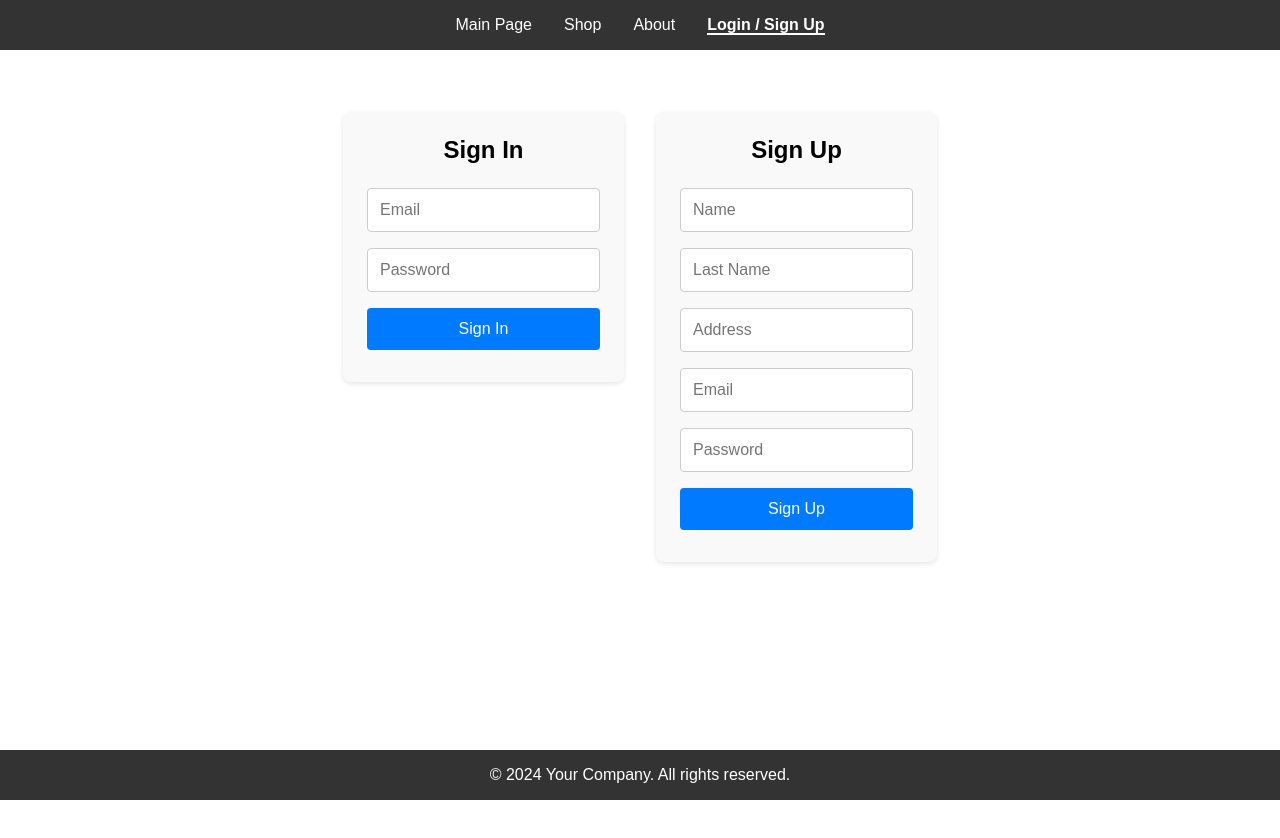
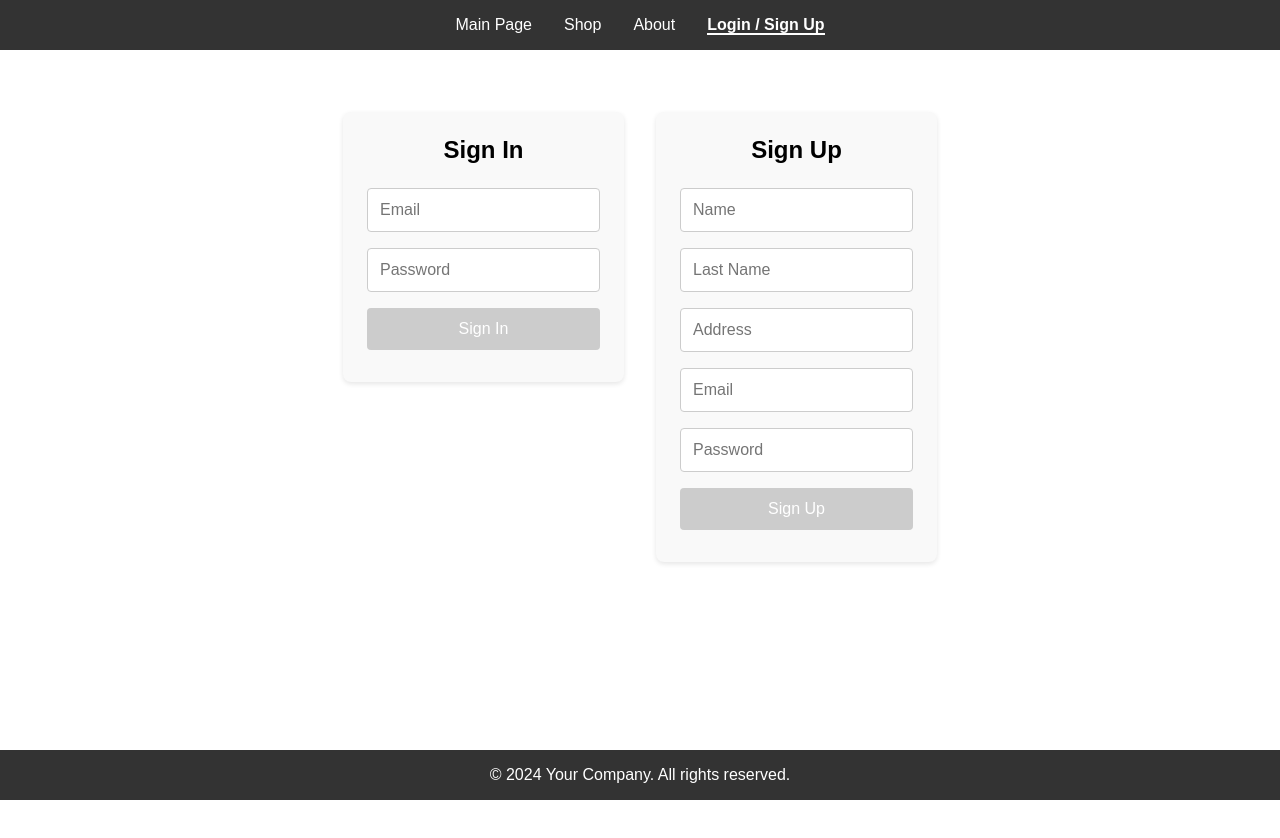
Before and after one commit to MichaelEight/simple-online-shop, a React (Create React App) app: page /auth in a window 1280 px wide. Shown: the top 838 px of the page. Built offline with nearby package versions, Linux system fonts and the light colour scheme; no server answers.

Commit message:
feedback messages, cooldown added

```diff
--- a/src/pages/AuthPage.css
+++ b/src/pages/AuthPage.css
@@ -47,7 +47,12 @@
   transition: background-color 0.3s;
 }
 
-.auth-section button:hover {
+.auth-section button:disabled {
+  background-color: #ccc;
+  cursor: not-allowed;
+}
+
+.auth-section button:hover:not(:disabled) {
   background-color: #0056b3;
 }
 
@@ -82,3 +87,9 @@
 .welcome-section button:hover {
   background-color: #0056b3;
 }
+
+.feedback {
+  margin-top: 1rem;
+  font-size: 1rem;
+  text-align: center;
+}
--- a/src/pages/AuthPage.js
+++ b/src/pages/AuthPage.js
@@ -13,6 +13,9 @@ function AuthPage() {
   const [name, setName] = useState('');
   const [lastname, setLastname] = useState('');
   const [address, setAddress] = useState('');
+  const [feedback, setFeedback] = useState('');
+  const [feedbackColor, setFeedbackColor] = useState('');
+  const [buttonCooldown, setButtonCooldown] = useState(false);
 
   useEffect(() => {
     const unsubscribe = onAuthStateChanged(auth, async (user) => {
@@ -47,9 +50,14 @@ function AuthPage() {
       localStorage.setItem('user', JSON.stringify(userData));
       setUserData(userData);
       setIsLoggedIn(true);
+      setFeedback('Sign up successful!');
+      setFeedbackColor('green');
     } catch (error) {
-      console.error('Error signing up:', error);
+      setFeedback(`Error signing up: ${error.message}`);
+      setFeedbackColor('red');
     }
+    setButtonCooldown(true);
+    setTimeout(() => setButtonCooldown(false), 2000);
   };
 
   const handleSignIn = async () => {
@@ -62,10 +70,15 @@ function AuthPage() {
         localStorage.setItem('user', JSON.stringify(userData));
         setUserData(userData);
         setIsLoggedIn(true);
+        setFeedback('Sign in successful!');
+        setFeedbackColor('green');
       }
     } catch (error) {
-      console.error('Error signing in:', error);
+      setFeedback(`Error signing in: ${error.message}`);
+      setFeedbackColor('red');
     }
+    setButtonCooldown(true);
+    setTimeout(() => setButtonCooldown(false), 2000);
   };
 
   const handleSignOut = async () => {
@@ -74,10 +87,16 @@ function AuthPage() {
       localStorage.removeItem('user');
       setUserData(null);
       setIsLoggedIn(false);
+      setFeedback('Sign out successful!');
+      setFeedbackColor('green');
     } catch (error) {
-      console.error('Error signing out:', error);
+      setFeedback(`Error signing out: ${error.message}`);
+      setFeedbackColor('red');
     }
   };
+
+  const isSignUpValid = email && password && name && lastname && address;
+  const isSignInValid = email && password;
 
   return (
     <div className='auth-page'>
@@ -97,7 +116,8 @@ function AuthPage() {
               onChange={(e) => setPassword(e.target.value)}
               placeholder="Password"
             />
-            <button onClick={handleSignIn}>Sign In</button>
+            <button onClick={handleSignIn} disabled={!isSignInValid || buttonCooldown}>Sign In</button>
+            {feedback && <p className="feedback" style={{ color: feedbackColor }}>{feedback}</p>}
           </div>
           <div className='auth-section'>
             <h2>Sign Up</h2>
@@ -131,7 +151,8 @@ function AuthPage() {
               onChange={(e) => setPassword(e.target.value)}
               placeholder="Password"
             />
-            <button onClick={handleSignUp}>Sign Up</button>
+            <button onClick={handleSignUp} disabled={!isSignUpValid || buttonCooldown}>Sign Up</button>
+            {feedback && <p className="feedback" style={{ color: feedbackColor }}>{feedback}</p>}
           </div>
         </>
       ) : (
--- a/src/pages/BuyForm.js
+++ b/src/pages/BuyForm.js
@@ -22,6 +22,10 @@ function BuyForm() {
     quantity: 1,
     usernote: ''
   });
+
+  const [feedback, setFeedback] = useState('');
+  const [feedbackColor, setFeedbackColor] = useState('');
+  const [buttonCooldown, setButtonCooldown] = useState(false);
 
   useEffect(() => {
     if (isLoggedIn && userData) {
@@ -58,6 +62,8 @@ function BuyForm() {
         ...formData,
         timeoforder: serverTimestamp()
       });
+      setFeedback('Order submitted successfully!');
+      setFeedbackColor('green');
       console.log('Order submitted:', formData);
       setFormData({
         name: '',
@@ -69,9 +75,15 @@ function BuyForm() {
         usernote: ''
       });
     } catch (error) {
+      setFeedback(`Error submitting order: ${error.message}`);
+      setFeedbackColor('red');
       console.error('Error submitting order:', error);
     }
+    setButtonCooldown(true);
+    setTimeout(() => setButtonCooldown(false), 2000);
   };
+
+  const isFormValid = formData.name && formData.lastname && formData.email && formData.address && formData.quantity > 0;
 
   return (
     <div className="buy-form">
@@ -141,8 +153,9 @@ function BuyForm() {
           onChange={handleChange}
         />
 
-        <button type="submit">Kup Teraz</button>
+        <button type="submit" disabled={!isFormValid || buttonCooldown}>Kup Teraz</button>
       </form>
+      {feedback && <p className="feedback" style={{ color: feedbackColor }}>{feedback}</p>}
     </div>
   );
 }
```
